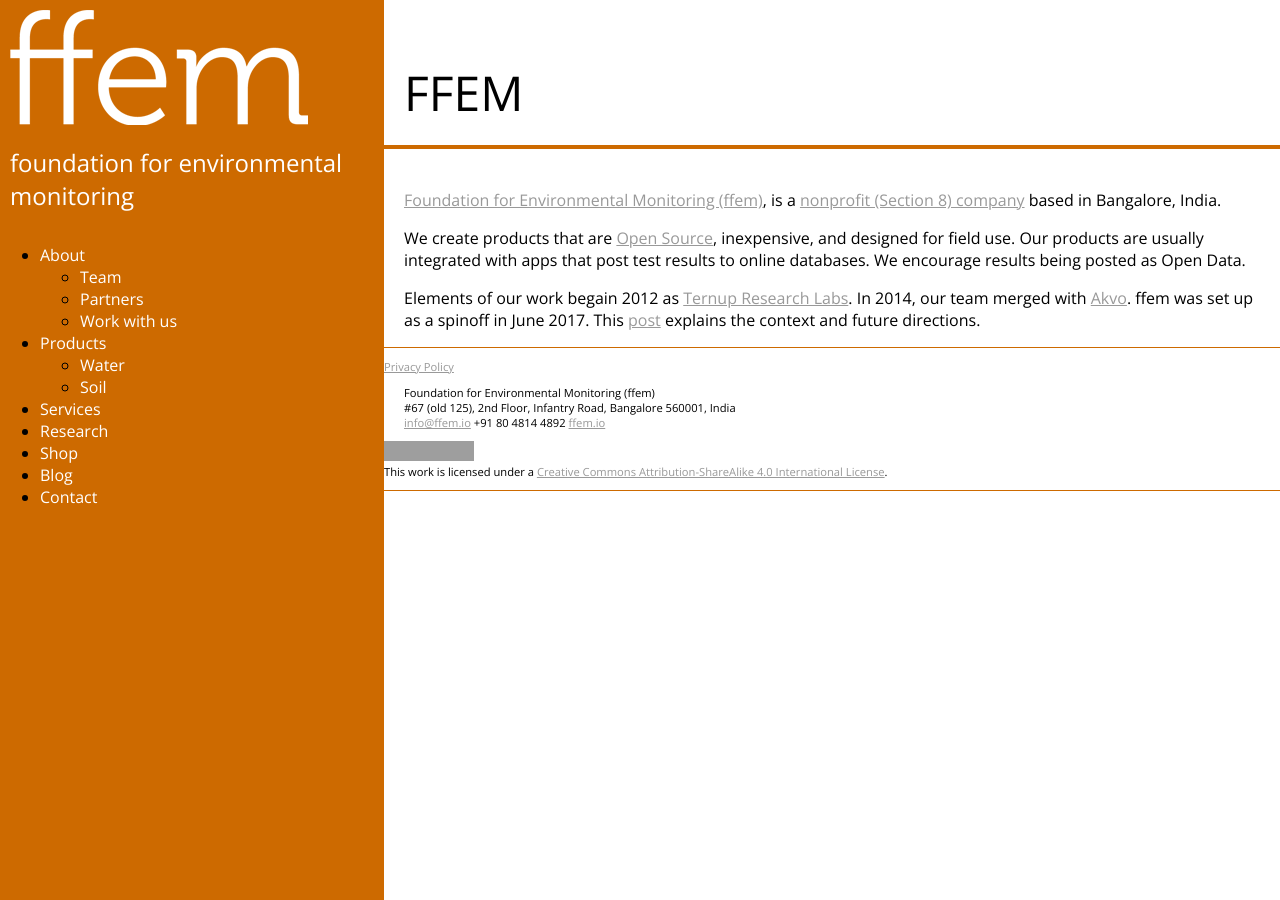
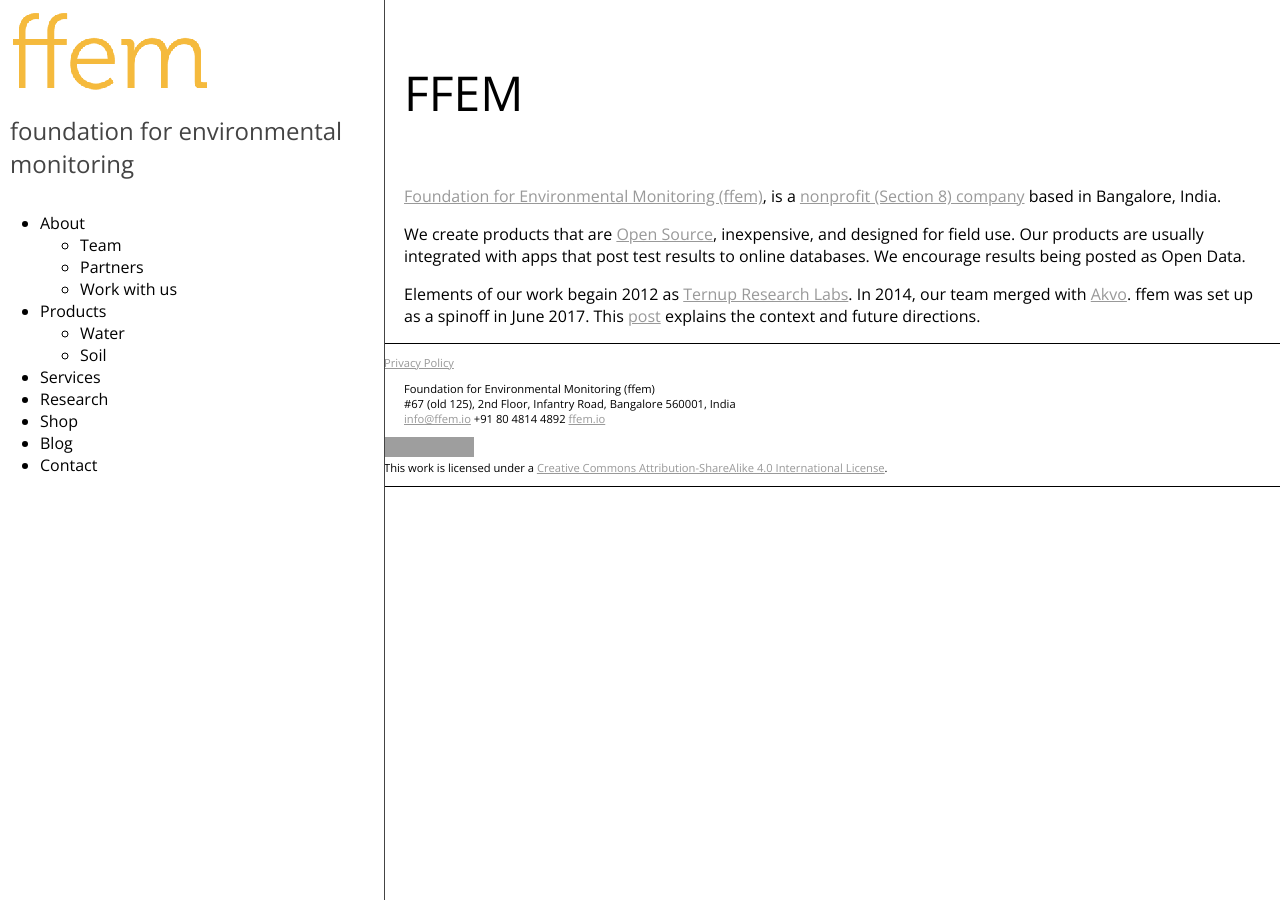
Before and after one commit to adraman/foundation-for-environmental-monitoring.github.io, a Jekyll site: the page built from index.md, in a window 1280 px wide. Built offline with Jekyll 4.4.1, drawn with Linux system fonts in a browser that asks for light colours; grey boxes are pictures that could not be loaded.

Commit message:
Changed ctyles. More minimal

```diff
--- a/styles/handheld.css
+++ b/styles/handheld.css
@@ -11,7 +11,7 @@ a:link, a:visited, a:hover, a:active {
 }
 
 header {
-  background-color: #cd6a00;
+  background-color: #fff;
   padding: 10px;
 }
 
@@ -27,7 +27,7 @@ header h1 {
 
 header a:link, header a:visited, header a:hover, header a:active {
   text-decoration: none;
-  color: #fff;
+  color: #444;
 }
 
 article {
--- a/styles/screen.css
+++ b/styles/screen.css
@@ -12,7 +12,6 @@ article {
 
 article h2 {
   padding: 20px;
-  border-bottom: 4px solid #cd6a00;
   font-size: 3em;
   font-weight: normal;
 }
@@ -32,8 +31,8 @@ footer {
 	clear: both;
 	padding: 1em 0 1em 0;
 	font-size: 0.7em;
-	border-top: 1px solid #cd6a00;
-	border-bottom: 1px solid #cd6a00;
+	border-top: 1px solid #000;
+	border-bottom: 1px solid #000;
   margin-left: 30%;
 }
 
@@ -53,7 +52,7 @@ a.active:link, a.active:visited, a.active:hover, a.active:active {
 }
 
 header a:link, header a:visited, header a:hover, header a:active {
-  color: #fff;
+  color: #444;
 	text-decoration: none;
 }
 
@@ -88,22 +87,22 @@ header h1 {
 }
 
 nav a:link {
-  color: #fff;
+  color: #000;
   text-decoration: none;
 }
 
 nav a:visited {
-  color: #fff;
+  color: #000;
   text-decoration: none;
 }
 
 nav a:hover {
-  color: #fff;
+  color: #000;
   text-decoration: none;
 }
 
 nav a:active {
-  color: #fff;
+  color: #000;
   text-decoration: none;
 }
 
@@ -114,7 +113,8 @@ nav a:active {
   height: 100%;
 	width: 30%;
   min-width: 200px;
-  background-color: #cd6a00;
+  background-color: #fff;
+  border-right: 1px solid #444;
 }
 
 img {
```
Also changed, not shown: images/logo.png.
